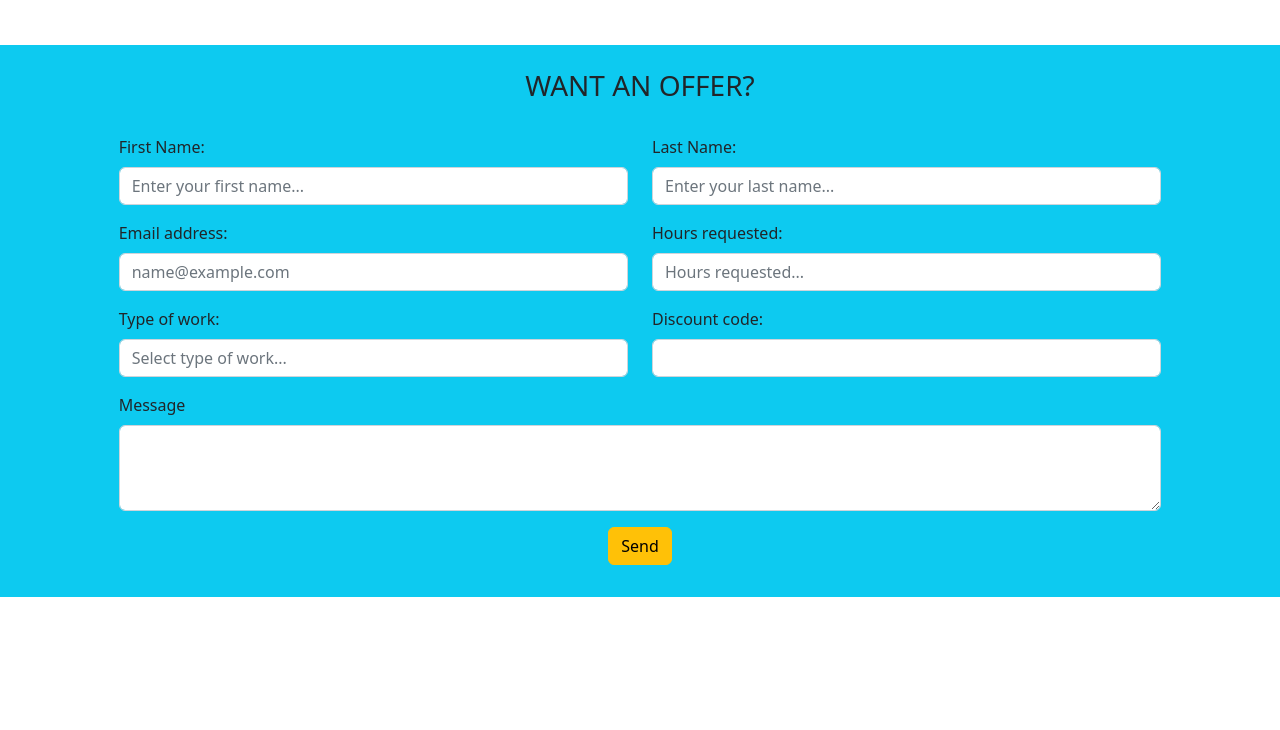
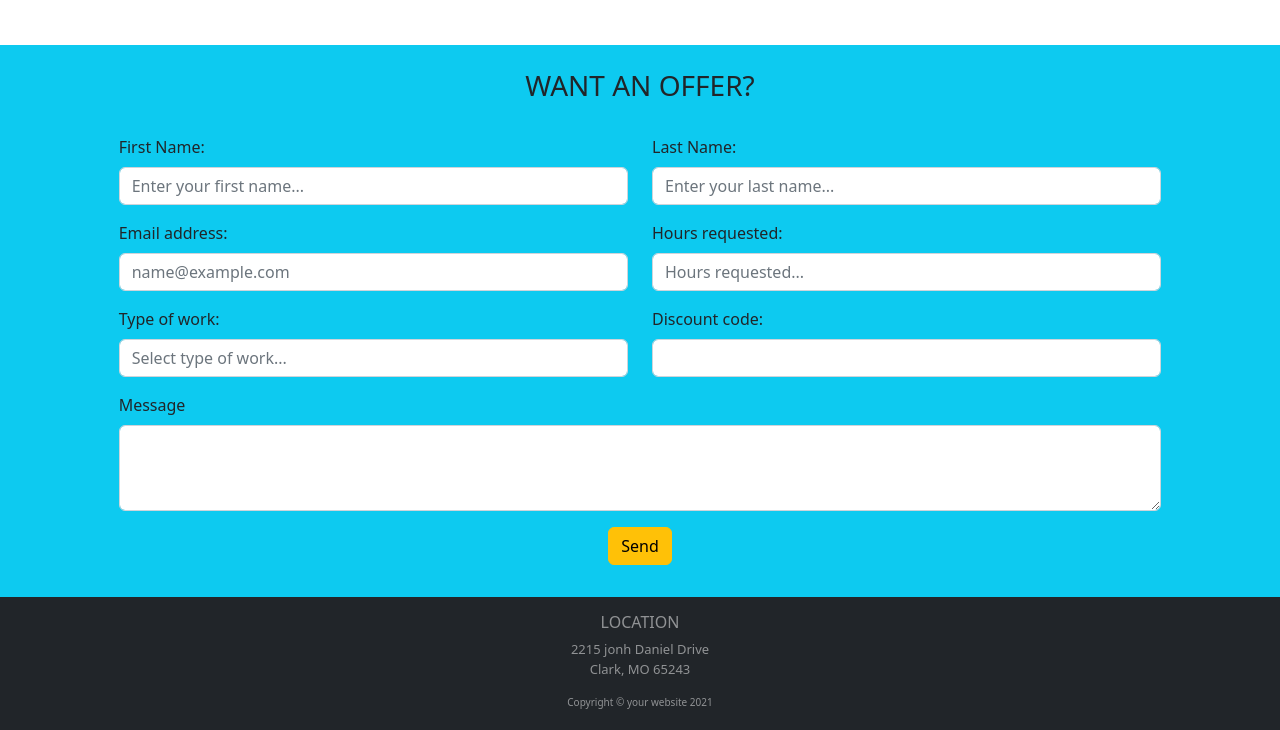
Before and after one commit to MarcoDC96/bootstrap-html-freelancer, a plain HTML site: page index.html in a window 1280 px wide. Shown: the part 1118-1848 px from the top of the page. Before the commit the page ends 1715 px from the top, so only its background shows below. Drawn offline with nearby package versions, Linux system fonts and the light colour scheme.

Commit message:
finish without bonus

```diff
--- a/css/style.css
+++ b/css/style.css
@@ -19,3 +19,7 @@
 .photo-size{
     width: 100%;
 }
+
+.ts-smaller{
+    font-size: x-small;
+}
--- a/index.html
+++ b/index.html
@@ -129,7 +129,8 @@
 
                 <div class="col-5 pb-3">
                     <label for="exampleDataList" class="form-label">Type of work:</label>
-                    <input class="form-control" list="datalistOptions" id="exampleDataList" placeholder="Select type of work...">
+                    <input class="form-control" list="datalistOptions" id="exampleDataList"
+                        placeholder="Select type of work...">
                     <datalist id="datalistOptions">
                         <option value="Backed Development">
                         <option value="Frontend Development">
@@ -164,6 +165,19 @@
     </main>
 
     <footer>
+        <div class="container-fluid bg-header pt-3 pb-1">
+            <div class="row">
+                <div class="col text-white-50 text-center">
+                    <h6>LOCATION</h6>
+                    <p class="ts-small">2215 jonh Daniel Drive <br>Clark, MO 65243</p>
+                    <p class="ts-smaller">Copyright © your website 2021</p>
+
+
+                </div>
+
+            </div>
+
+        </div>
 
 
 
```
Lines whose indentation alone changed are shown as unchanged.
